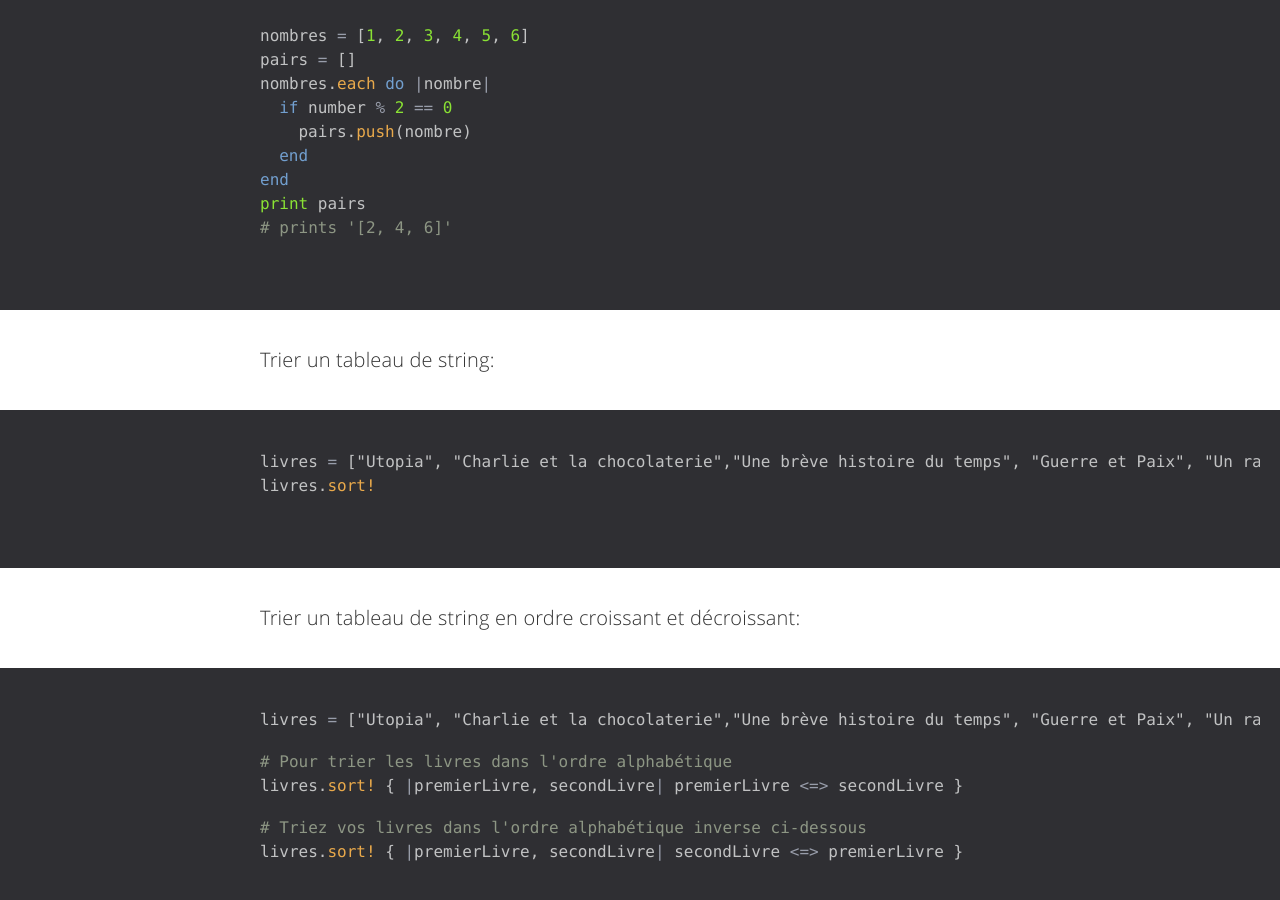
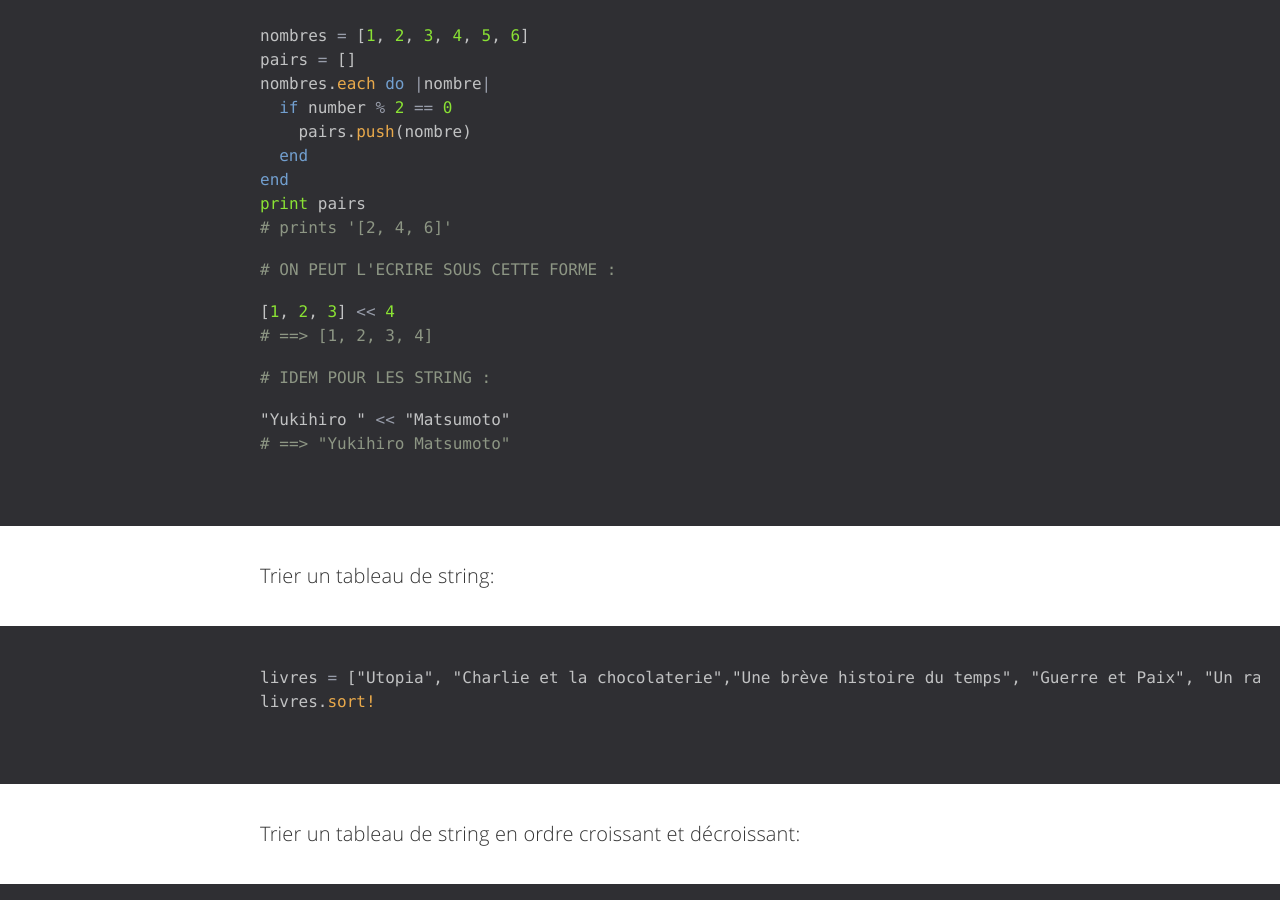
Before and after one commit to fasca/fasca.github.io, a Jekyll site: the page built from _posts/2016-10-26-ruby.md, in a window 1280 px wide and 900 px high, scrolled down 18047 px. Built offline with Jekyll 4.4.1, drawn with Linux system fonts in a browser that asks for light colours; comment, search, counter and statistics services are not loaded.

Commit message:
Updated 2016-10-26-ruby.md

````diff
--- a/_posts/2016-10-26-ruby.md
+++ b/_posts/2016-10-26-ruby.md
@@ -457,7 +457,18 @@ nombres.each do |nombre|
 end
 print pairs
 # prints '[2, 4, 6]'
+
+# ON PEUT L'ECRIRE SOUS CETTE FORME :
+
+[1, 2, 3] << 4
+# ==> [1, 2, 3, 4]
+
+# IDEM POUR LES STRING :
+
+"Yukihiro " << "Matsumoto"
+# ==> "Yukihiro Matsumoto"
 ```
+
 
 Trier un tableau de string:
 
````
